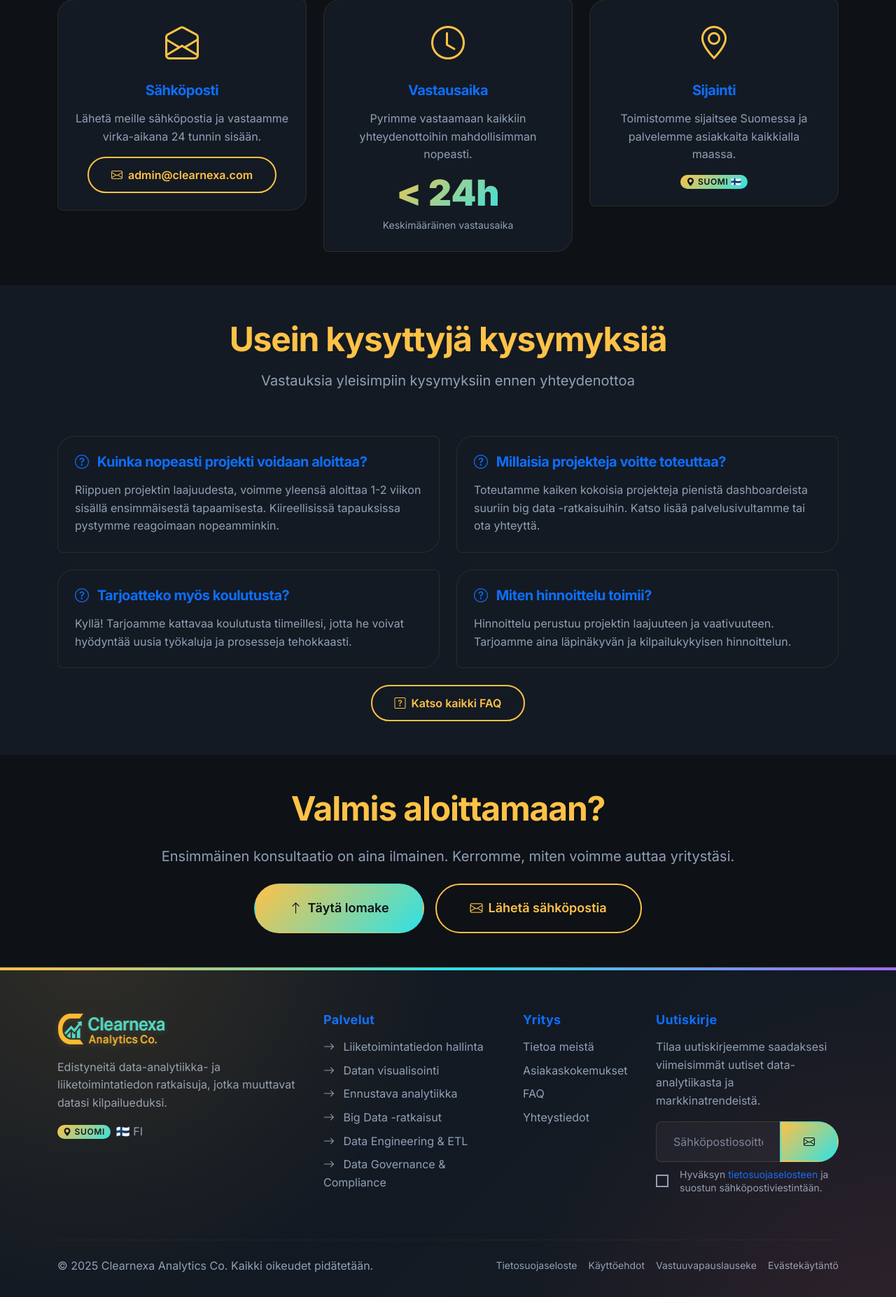
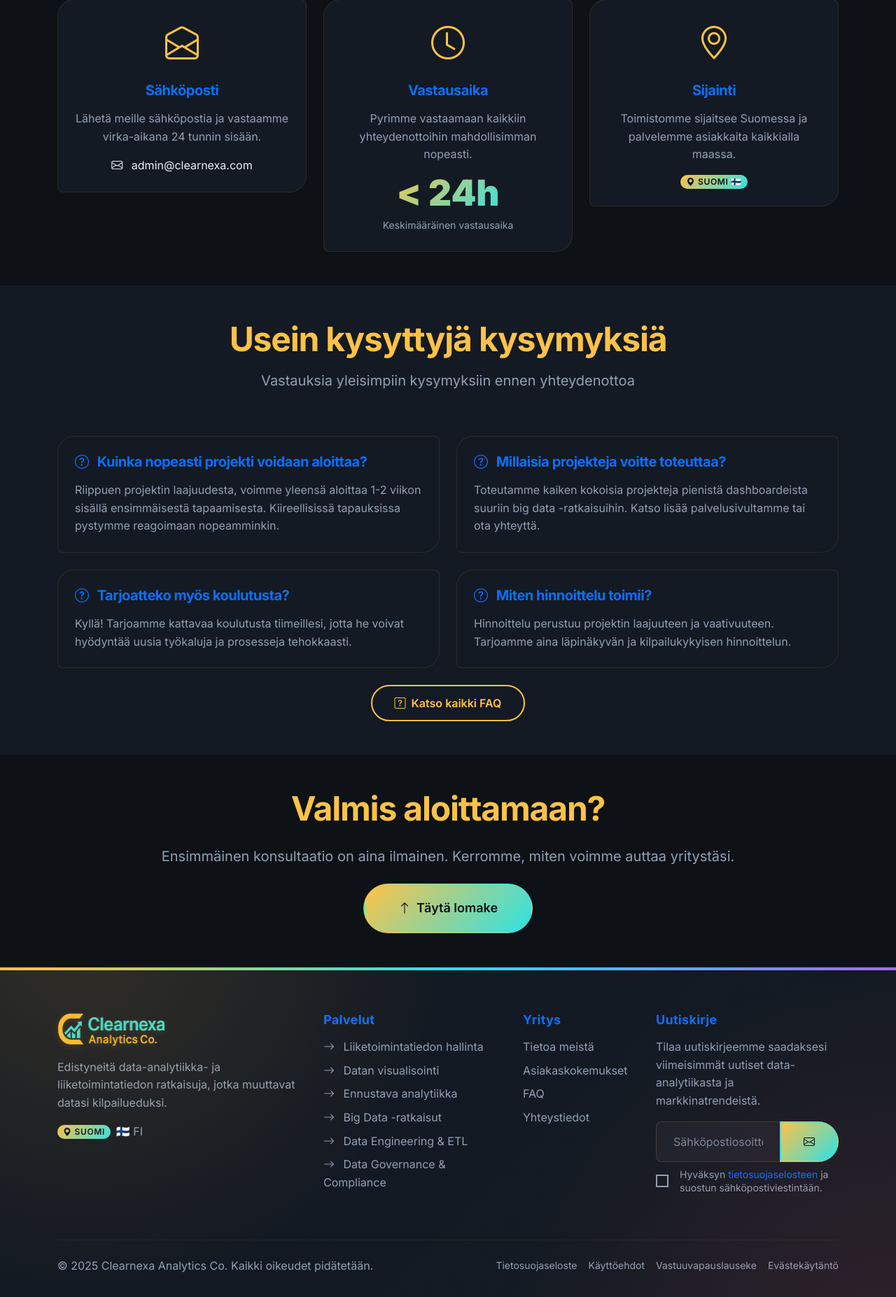
Before and after one commit to ElenaYa/clearnexa, a PHP site: page /contact in a window 1280 px wide. Shown: the part 1677-3531 px from the top of the page at 70% size. Run offline with PHP 8.4, Linux system fonts and the light colour scheme.

Commit message:
Update contact.php

```diff
--- a/contact.php
+++ b/contact.php
@@ -178,10 +178,10 @@ include 'partials/header.php';
                             Lähetä meille sähköpostia ja vastaamme
                             virka-aikana 24 tunnin sisään.
                         </p>
-                        <a href="mailto:admin@clearnexa.com" class="btn btn-outline-primary">
+                        <span>
                             <i class="bi bi-envelope me-2"></i>
                             admin@clearnexa.com
-                        </a>
+                        </span>
                     </div>
                 </div>
             </div>
@@ -333,10 +333,6 @@ include 'partials/header.php';
                             <i class="bi bi-arrow-up me-2"></i>
                             Täytä lomake
                         </a>
-                        <span class="btn btn-outline-primary btn-lg">
-                            <i class="bi bi-envelope me-2"></i>
-                            Lähetä sähköpostia
-                        </span>
                     </div>
                 </div>
             </div>
```
